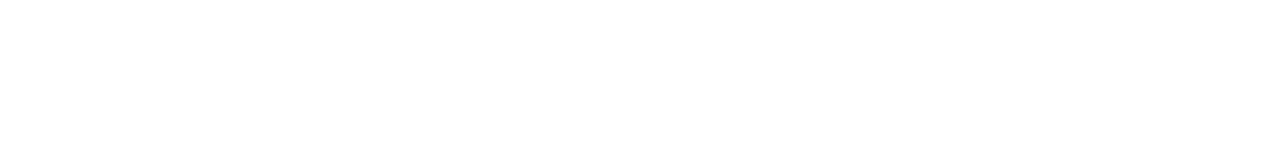
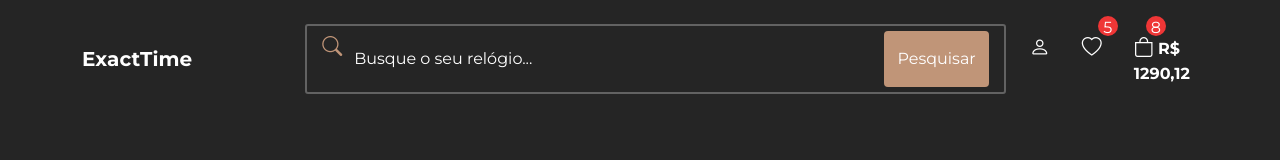
Before and after one commit to fabiomoura-m/ExactTime, a plain HTML site: page index.html in a window 1280 px wide. Drawn offline with nearby package versions, Linux system fonts and the light colour scheme.

Commit message:
add navbar superior

```diff
--- a/assets/css/styles.css
+++ b/assets/css/styles.css
@@ -0,0 +1,111 @@
+*{
+  font-family: "Montserrat", sans-serif;
+}
+
+body{
+  background-color: #252525;
+  color: #fff;
+}
+
+.primary-bg-color{
+  background-color: #252525;
+}
+
+.secondary-bg-color{
+  background-color: #c09578;
+}
+
+.light-bg-color{
+  background-color: #fcf5eb;
+}
+
+.dark-bg-color{
+  color: #101010;
+}
+
+.primary-color{
+  color: #c09578;
+}
+
+.secondary-color{
+  color:#626262;
+}
+
+.light-color{
+  color: #fcf5eb;
+}
+
+/* NAVBAR */
+#navbar .navbar-nav{
+  flex-direction: row;
+  justify-content: end;
+}
+#navbar .navbar-nav li{
+  margin-left: 1em;
+}
+#navbar a, #navbar button{
+  color: #fff;
+}
+#navbar li{
+  position: relative;
+}
+#navbar i{
+  font-size: 20px;
+}
+#navbar span{
+  position: absolute;
+  top: -8px;
+  right: -8px;
+  width: 20px;
+  height: 20px;
+  border-radius: 50%;
+  background-color: #ef3636;
+  text-align: center;
+
+}
+#bag-item span{
+  left: 20px;
+}
+.navbar-brand{
+  font-weight: 700;
+  width: 100%;
+  text-align: center;
+}
+@media(min-width: 768px){
+  .navbar-brand{
+    text-align: left;
+  }
+}
+#navbar-items{
+  justify-content: space-between;
+}
+@media(min-width: 768px){
+  #navbar-items{
+    min-width: 80%;
+    display: flex;
+  }
+}
+#search-form{
+  width: 100%;
+  margin: 2em 0;
+  border: 2px solid #626262;
+  border-radius: 3px;
+  padding: 5px 15px;
+}
+@media(min-width: 768px){
+  #search-form{
+    min-width: 50%;
+    margin: 0;
+  }
+}
+#search-form input{
+  background-color: transparent;
+  border: none;
+  color: #fff;
+}
+#search-form input:focus{
+  box-shadow: none;
+}
+#search-form input::placeholder{
+  color: #fff;
+}
--- a/index.html
+++ b/index.html
@@ -23,6 +23,44 @@
 </head>
 
 <body>
+  <!-- NAVBAR -->
+  <nav class="navbar navbar-expand-lg primary-bg-color py-4 px-2" id="navbar">
+    <div class="container">
+      <a href="#" class="navbar-brand">ExactTime</a>
+      <div id="navbar-items">
+        <div></div>
+        <form class="d-flex" id="search-form">
+          <i class="bi bi-search primary-color"></i>
+          <input type="text" class="form-control me-2" placeholder="Busque o seu relógio..." aria-label="Search">
+          <button class="btn secondary-bg-color" type="submit">Pesquisar</button>
+        </form>
+        <ul class="navbar-nav mb-2 mb-lg-0">
+          <li class="nav-item">
+            <a href="#" class="nav-link">
+              <i class="bi bi-person"></i>
+            </a>
+          </li>
+          <li class="nav-item">
+            <a href="#" class="nav-link">
+              <i class="bi bi-heart"></i>
+            </a>
+            <span class="qty-info">5</span>
+          </li>
+          <li class="nav-item" id="bag-item">
+            <a href="#" class="nav-link">
+              <i class="bi bi-bag"></i>
+              <b>R$ 1290,12</b>
+            </a>
+            <span class="qty-info">8</span>
+          </li>
+        </ul>
+      </div>
+    </div>
+  </nav>
+
+
+
+
 
 
 
```
